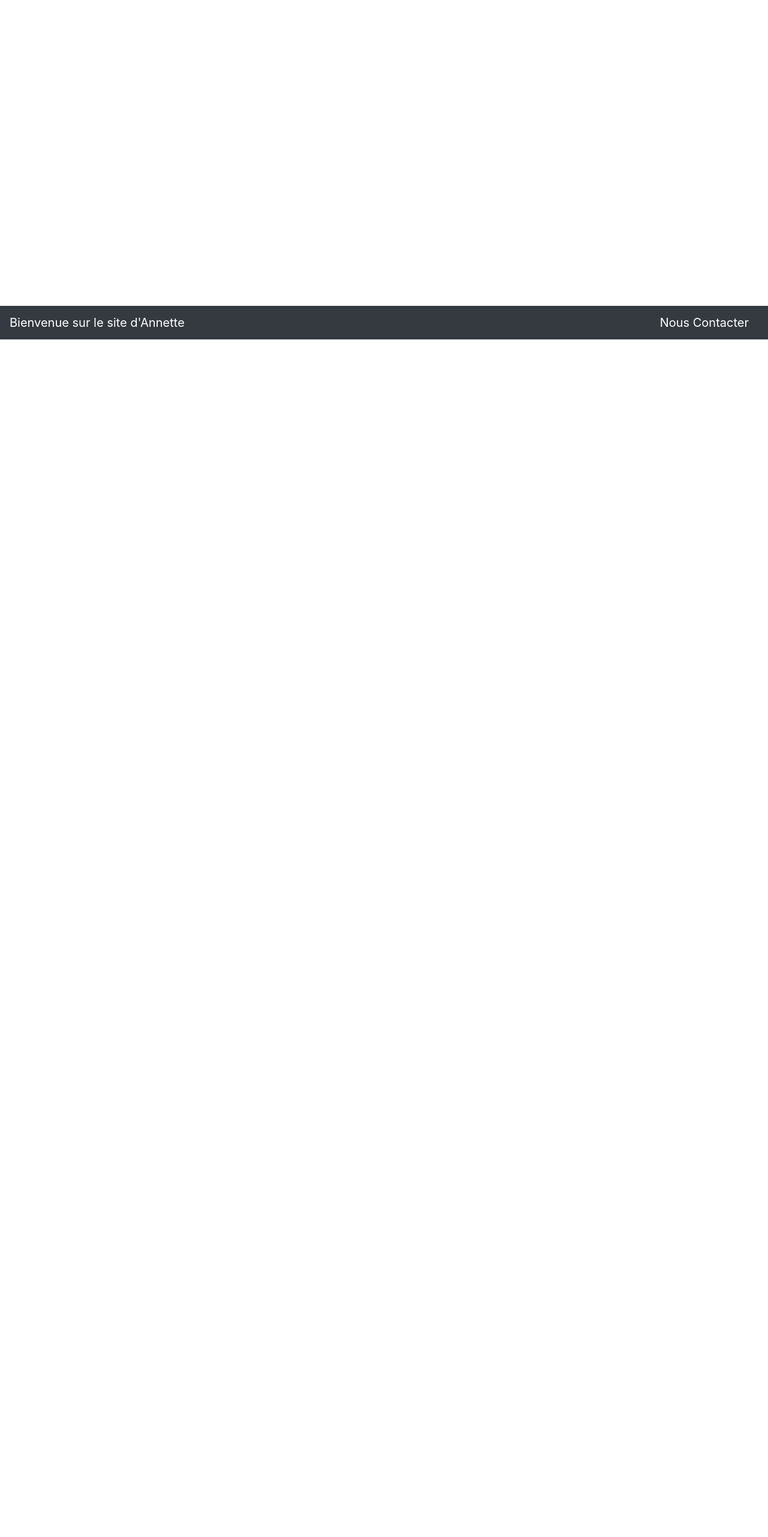
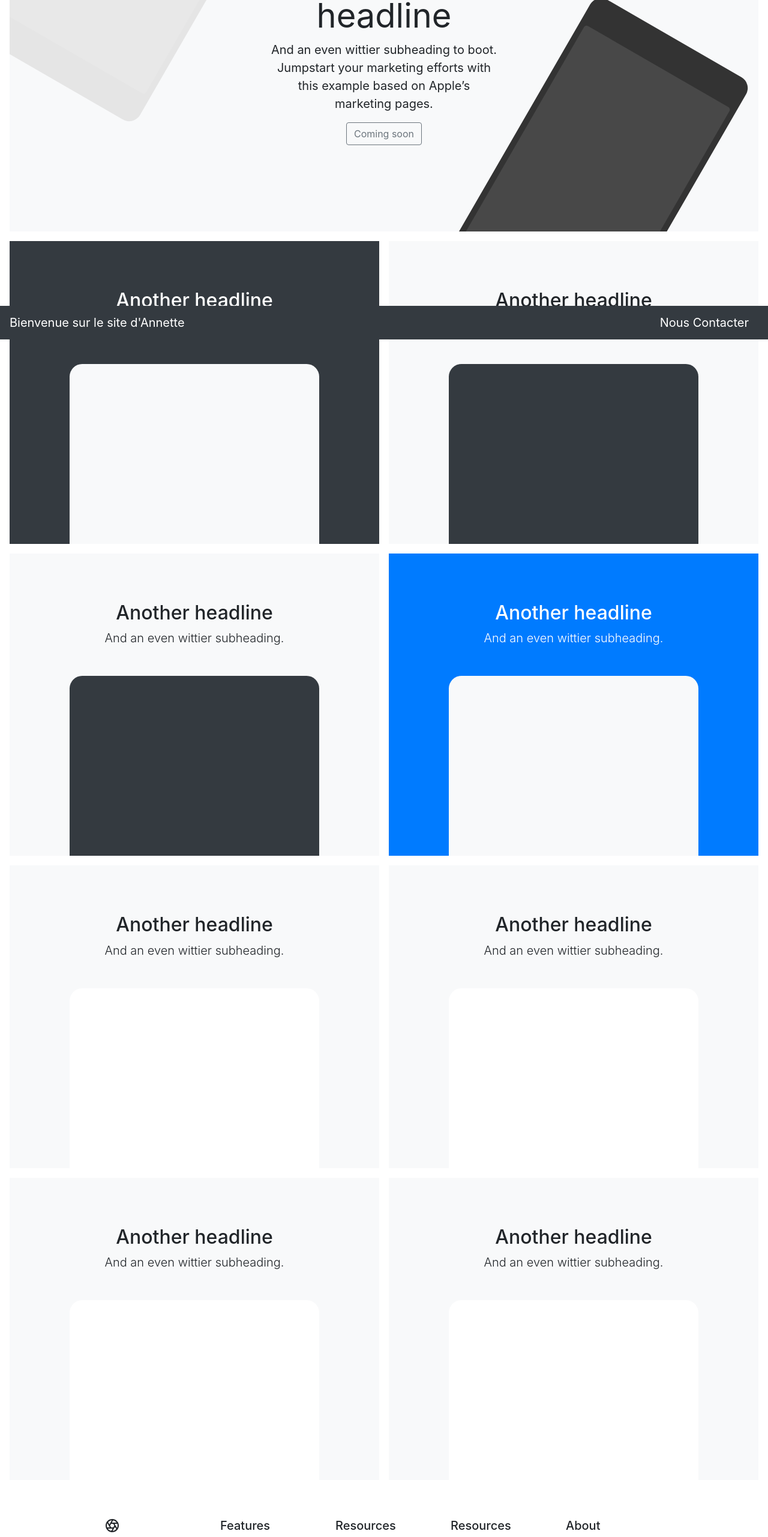
Before and after one commit to ANNEP15/vueSample, a Vue app: page /Tableau in a window 1280 px wide. Shown: the part 234-2797 px from the top of the page at 60% size. Before the commit the page ends 800 px from the top, so only its background shows below. Built offline with nearby package versions, Linux system fonts and the light colour scheme.

Commit message:
init page tableau

```diff
--- a/src/views/Tableau.vue
+++ b/src/views/Tableau.vue
@@ -1,3 +1,254 @@
 <template>
-  <h1>Tableau Page</h1>
+  <div class="position-relative overflow-hidden p-3 p-md-5 m-md-3 text-center bg-light">
+    <div class="col-md-5 p-lg-5 mx-auto my-5">
+      <h1 class="display-4 font-weight-normal">Punny headline</h1>
+      <p class="lead font-weight-normal">
+        And an even wittier subheading to boot. Jumpstart your marketing efforts with this
+        example based on Apple’s marketing pages.
+      </p>
+      <a class="btn btn-outline-secondary" href="#">Coming soon</a>
+    </div>
+    <div class="product-device shadow-sm d-none d-md-block"></div>
+    <div class="product-device product-device-2 shadow-sm d-none d-md-block"></div>
+  </div>
+
+  <div class="d-md-flex flex-md-equal w-100 my-md-3 pl-md-3">
+    <div
+      class="bg-dark mr-md-3 pt-3 px-3 pt-md-5 px-md-5 text-center text-white overflow-hidden"
+    >
+      <div class="my-3 py-3">
+        <h2 class="display-5">Another headline</h2>
+        <p class="lead">And an even wittier subheading.</p>
+      </div>
+      <div
+        class="bg-light shadow-sm mx-auto"
+        style="width: 80%; height: 300px; border-radius: 21px 21px 0 0"
+      ></div>
+    </div>
+    <div class="bg-light mr-md-3 pt-3 px-3 pt-md-5 px-md-5 text-center overflow-hidden">
+      <div class="my-3 p-3">
+        <h2 class="display-5">Another headline</h2>
+        <p class="lead">And an even wittier subheading.</p>
+      </div>
+      <div
+        class="bg-dark shadow-sm mx-auto"
+        style="width: 80%; height: 300px; border-radius: 21px 21px 0 0"
+      ></div>
+    </div>
+  </div>
+
+  <div class="d-md-flex flex-md-equal w-100 my-md-3 pl-md-3">
+    <div class="bg-light mr-md-3 pt-3 px-3 pt-md-5 px-md-5 text-center overflow-hidden">
+      <div class="my-3 p-3">
+        <h2 class="display-5">Another headline</h2>
+        <p class="lead">And an even wittier subheading.</p>
+      </div>
+      <div
+        class="bg-dark shadow-sm mx-auto"
+        style="width: 80%; height: 300px; border-radius: 21px 21px 0 0"
+      ></div>
+    </div>
+    <div
+      class="bg-primary mr-md-3 pt-3 px-3 pt-md-5 px-md-5 text-center text-white overflow-hidden"
+    >
+      <div class="my-3 py-3">
+        <h2 class="display-5">Another headline</h2>
+        <p class="lead">And an even wittier subheading.</p>
+      </div>
+      <div
+        class="bg-light shadow-sm mx-auto"
+        style="width: 80%; height: 300px; border-radius: 21px 21px 0 0"
+      ></div>
+    </div>
+  </div>
+
+  <div class="d-md-flex flex-md-equal w-100 my-md-3 pl-md-3">
+    <div class="bg-light mr-md-3 pt-3 px-3 pt-md-5 px-md-5 text-center overflow-hidden">
+      <div class="my-3 p-3">
+        <h2 class="display-5">Another headline</h2>
+        <p class="lead">And an even wittier subheading.</p>
+      </div>
+      <div
+        class="bg-white shadow-sm mx-auto"
+        style="width: 80%; height: 300px; border-radius: 21px 21px 0 0"
+      ></div>
+    </div>
+    <div class="bg-light mr-md-3 pt-3 px-3 pt-md-5 px-md-5 text-center overflow-hidden">
+      <div class="my-3 py-3">
+        <h2 class="display-5">Another headline</h2>
+        <p class="lead">And an even wittier subheading.</p>
+      </div>
+      <div
+        class="bg-white shadow-sm mx-auto"
+        style="width: 80%; height: 300px; border-radius: 21px 21px 0 0"
+      ></div>
+    </div>
+  </div>
+
+  <div class="d-md-flex flex-md-equal w-100 my-md-3 pl-md-3">
+    <div class="bg-light mr-md-3 pt-3 px-3 pt-md-5 px-md-5 text-center overflow-hidden">
+      <div class="my-3 p-3">
+        <h2 class="display-5">Another headline</h2>
+        <p class="lead">And an even wittier subheading.</p>
+      </div>
+      <div
+        class="bg-white shadow-sm mx-auto"
+        style="width: 80%; height: 300px; border-radius: 21px 21px 0 0"
+      ></div>
+    </div>
+    <div class="bg-light mr-md-3 pt-3 px-3 pt-md-5 px-md-5 text-center overflow-hidden">
+      <div class="my-3 py-3">
+        <h2 class="display-5">Another headline</h2>
+        <p class="lead">And an even wittier subheading.</p>
+      </div>
+      <div
+        class="bg-white shadow-sm mx-auto"
+        style="width: 80%; height: 300px; border-radius: 21px 21px 0 0"
+      ></div>
+    </div>
+  </div>
+
+  <footer class="container py-5">
+    <div class="row">
+      <div class="col-12 col-md">
+        <svg
+          xmlns="http://www.w3.org/2000/svg"
+          width="24"
+          height="24"
+          fill="none"
+          stroke="currentColor"
+          stroke-linecap="round"
+          stroke-linejoin="round"
+          stroke-width="2"
+          class="d-block mb-2"
+          role="img"
+          viewBox="0 0 24 24"
+          focusable="false"
+        >
+          <title>Product</title>
+          <circle cx="12" cy="12" r="10" />
+          <path
+            d="M14.31 8l5.74 9.94M9.69 8h11.48M7.38 12l5.74-9.94M9.69 16L3.95 6.06M14.31 16H2.83m13.79-4l-5.74 9.94"
+          />
+        </svg>
+        <small class="d-block mb-3 text-muted">&copy; </small>
+      </div>
+      <div class="col-6 col-md">
+        <h5>Features</h5>
+        <ul class="list-unstyled text-small">
+          <li><a class="text-muted" href="#">Cool stuff</a></li>
+          <li><a class="text-muted" href="#">Random feature</a></li>
+          <li><a class="text-muted" href="#">Team feature</a></li>
+          <li><a class="text-muted" href="#">Stuff for developers</a></li>
+          <li><a class="text-muted" href="#">Another one</a></li>
+          <li><a class="text-muted" href="#">Last time</a></li>
+        </ul>
+      </div>
+      <div class="col-6 col-md">
+        <h5>Resources</h5>
+        <ul class="list-unstyled text-small">
+          <li><a class="text-muted" href="#">Resource</a></li>
+          <li><a class="text-muted" href="#">Resource name</a></li>
+          <li><a class="text-muted" href="#">Another resource</a></li>
+          <li><a class="text-muted" href="#">Final resource</a></li>
+        </ul>
+      </div>
+      <div class="col-6 col-md">
+        <h5>Resources</h5>
+        <ul class="list-unstyled text-small">
+          <li><a class="text-muted" href="#">Business</a></li>
+          <li><a class="text-muted" href="#">Education</a></li>
+          <li><a class="text-muted" href="#">Government</a></li>
+          <li><a class="text-muted" href="#">Gaming</a></li>
+        </ul>
+      </div>
+      <div class="col-6 col-md">
+        <h5>About</h5>
+        <ul class="list-unstyled text-small">
+          <li><a class="text-muted" href="#">Team</a></li>
+          <li><a class="text-muted" href="#">Locations</a></li>
+          <li><a class="text-muted" href="#">Privacy</a></li>
+          <li><a class="text-muted" href="#">Terms</a></li>
+        </ul>
+      </div>
+    </div>
+  </footer>
 </template>
+
+<style>
+.container {
+  max-width: 960px;
+}
+
+/*
+ * Custom translucent site header
+ */
+
+.site-header {
+  background-color: rgba(0, 0, 0, 0.85);
+  -webkit-backdrop-filter: saturate(180%) blur(20px);
+  backdrop-filter: saturate(180%) blur(20px);
+}
+.site-header a {
+  color: #999;
+  transition: ease-in-out color 0.15s;
+}
+.site-header a:hover {
+  color: #fff;
+  text-decoration: none;
+}
+
+/*
+ * Dummy devices (replace them with your own or something else entirely!)
+ */
+
+.product-device {
+  position: absolute;
+  right: 10%;
+  bottom: -30%;
+  width: 300px;
+  height: 540px;
+  background-color: #333;
+  border-radius: 21px;
+  -webkit-transform: rotate(30deg);
+  transform: rotate(30deg);
+}
+
+.product-device::before {
+  position: absolute;
+  top: 10%;
+  right: 10px;
+  bottom: 10%;
+  left: 10px;
+  content: "";
+  background-color: rgba(255, 255, 255, 0.1);
+  border-radius: 5px;
+}
+
+.product-device-2 {
+  top: -25%;
+  right: auto;
+  bottom: 0;
+  left: 5%;
+  background-color: #e5e5e5;
+}
+
+/*
+ * Extra utilities
+ */
+
+.flex-equal > * {
+  -ms-flex: 1;
+  flex: 1;
+}
+@media (min-width: 768px) {
+  .flex-md-equal > * {
+    -ms-flex: 1;
+    flex: 1;
+  }
+}
+
+.overflow-hidden {
+  overflow: hidden;
+}
+</style>
```
